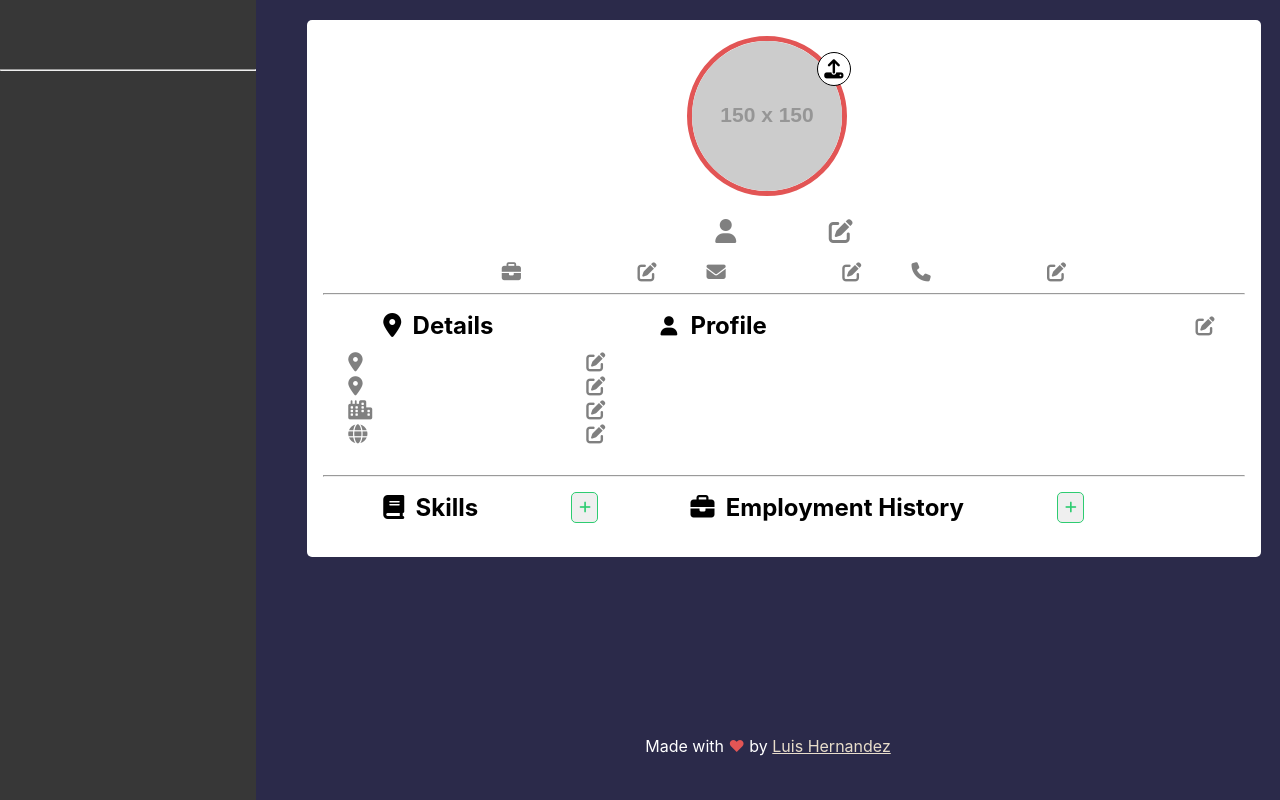
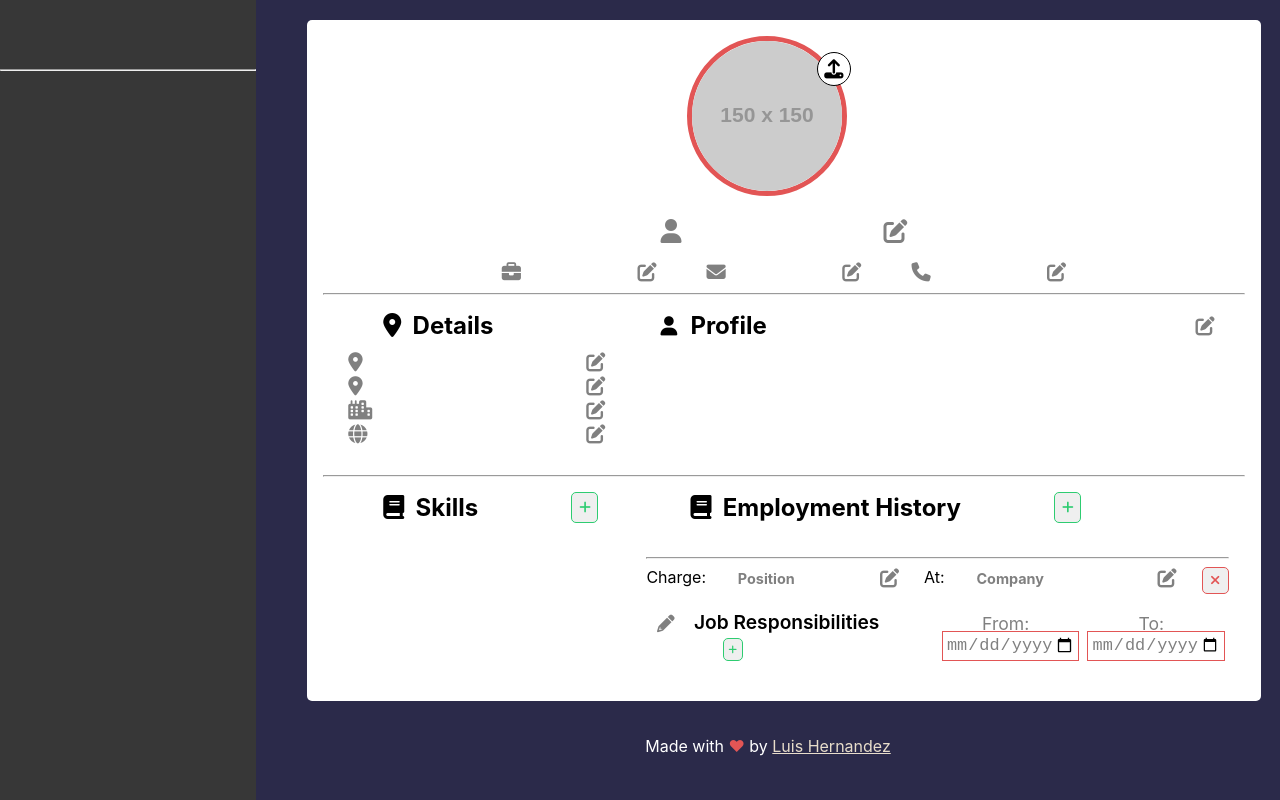
Before and after one commit to LuisHernandezCoding/cv-project-react, a React (Create React App) app: page / in a window 1280 px wide. Both pictures are taken after a click on the button 1070 px from the left and 507 px from the top of the page. Built offline with nearby package versions, Linux system fonts and the light colour scheme.

Commit message:
Added Employments Part with various fields

```diff
--- a/src/App.css
+++ b/src/App.css
@@ -10,6 +10,14 @@ aside.sidebar {
   min-height: 100vh;
   background-color: #373737;
   color: #fff;
+}
+
+.descriptionTitle {
+  font-weight: 600;
+  text-align: left;
+  width: 80%;
+  font-size: 1.2em;
+  margin-left: 1em;
 }
 
 aside.sidebar .title {
@@ -168,7 +176,7 @@ main .main__title {
   color: #fff;
 }
 
-.button.title {
+.titleButton {
   border: 1px solid #2ecc71;
   color: #2ecc71;
   cursor: pointer;
@@ -181,8 +189,34 @@ main .main__title {
   bottom: 0.3em;
 }
 
-.button.title:hover {
+.titleButton:hover {
   background-color: #000;
+  color: #fff;
+}
+
+.descriptionButton {
+  border: 1px solid #2ecc71;
+  color: #2ecc71;
+  cursor: pointer;
+  transition: all 0.3s ease;
+  border-radius: 5px;
+  margin: 0 0 0 3em;
+  padding: 0.5em;
+  font-size: 0.5em;
+}
+
+.button.employment.close {
+  width: 27px;
+  height: 27px;
+  border: 1px solid #e25555;
+  color: #e25555;
+  cursor: pointer;
+  transition: all 0.3s ease;
+  border-radius: 5px;
+}
+
+.button.employment.close:hover {
+  background-color: #e25555;
   color: #fff;
 }
 
@@ -206,6 +240,8 @@ main .main__title {
 .form .formIcon {
   position: relative;
   color: gray;
+  top: 3px;
+  font-size: 1.1em;
 }
 
 .form .formIcon.big.right {
@@ -279,7 +315,7 @@ main .main__title {
 }
 
 .form .formGroup.big {
-  width: 30%;
+  width: 90%;
   font-size: 1.7em;
   text-align: center;
 }
@@ -329,6 +365,29 @@ main .main__title {
 
 .form .field:hover {
   background-color: #ffd898;
+}
+
+input.date {
+  outline: none;
+  border: 1px transparent solid;
+  font-size: 1.3em;
+  padding: 0.2em;
+  color: gray;
+  background-color: transparent;
+  transition: all 0.3s ease;
+}
+
+input.date:hover {
+  background-color: #ffd898 !important;
+  border: 1px solid #ffc76d !important;
+}
+
+input.date.fail {
+  border: 1px solid #e25555;
+}
+
+input.date.success {
+  border: 1px solid #2ecc71;
 }
 
 .flex {
@@ -404,13 +463,16 @@ main .main__title {
   margin: 5em;
 }
 
+.mt-1 {
+  margin-top: 1em;
+}
+
 .is-block {
   display: block !important;
 }
 
 .is-half {
   width: 50%;
-  margin: 0.5em auto;
 }
 
 .is-third {
@@ -425,12 +487,10 @@ main .main__title {
 
 .is-quarter {
   width: 25%;
-  margin: 0.5em auto;
 }
 
 .is-three-quarter {
   width: 75%;
-  margin: 0.5em auto;
 }
 
 .slideInFromLeft {
@@ -569,6 +629,10 @@ main .main__title {
 
 .delay-9 {
   animation-delay: 3s;
+}
+
+.delay-10 {
+  animation-delay: 3.3s;
 }
 
 @keyframes opacityUp {
--- a/src/components/form/EmploymentFormInfo.js
+++ b/src/components/form/EmploymentFormInfo.js
@@ -0,0 +1,195 @@
+import React from 'react';
+
+import SimpleInput from '../helpers/SimpleInput';
+import SumableInput from '../helpers/SumableInput';
+import IconButton from '../helpers/IconButton';
+import DateInput from '../helpers/DateInput';
+
+export default class EmploymentFormInfo extends React.Component {
+  constructor(props) {
+    super(props);
+    this.state = {
+      employments: {},
+    };
+  }
+
+  componentDidMount() {
+    this.loadState();
+  }
+
+  componentDidUpdate() {
+    this.saveState();
+  }
+
+  saveState = () => {
+    const { employments } = this.state;
+    localStorage.setItem('employments', JSON.stringify(employments));
+  }
+
+  loadState = () => {
+    const employments = JSON.parse(localStorage.getItem('employments'));
+    if (employments) {
+      this.setState({ employments });
+    }
+  }
+
+  addEmployment = () => {
+    const { employments } = this.state;
+    const newEmployment = {
+      company: 'Company',
+      position: 'Position',
+      startDate: 'Start Date',
+      endDate: 'End Date',
+      descriptions: {},
+    };
+    this.setState(
+      {
+        employments: {
+          ...employments,
+          [Object.keys(employments).length]: newEmployment,
+        },
+      },
+    );
+  }
+
+  removeEmployment = (key) => {
+    const { employments } = this.state;
+    delete employments[key];
+    this.setState({ employments });
+  }
+
+  editEmployment = (key, name, value) => {
+    const { employments } = this.state;
+    employments[key][name] = value;
+    this.setState({ employments });
+  }
+
+  addDescription = (key, description) => {
+    const { employments } = this.state;
+    const { descriptions } = employments[key];
+    descriptions[description] = description;
+    this.setState({ employments });
+    setTimeout(() => {
+      const newDescription = document.getElementById(description);
+      newDescription.focus();
+    }, 0);
+  }
+
+  removeDescription = (key, id) => {
+    const { employments } = this.state;
+    const { descriptions } = employments[key];
+    delete descriptions[id];
+    this.setState({ employments });
+  }
+
+  editDescription = (key, id, value) => {
+    const { employments } = this.state;
+    const { descriptions } = employments[key];
+    descriptions[id] = value;
+    if (id !== value) {
+      descriptions[value] = descriptions[id];
+      delete descriptions[id];
+    }
+    if (id === 'New Description' || value === '') {
+      delete descriptions[id];
+    }
+    this.setState({ employments });
+  }
+
+  render() {
+    const { employments } = this.state;
+    return (
+      <div>
+        <span className="profileTitle">
+          <span className="icon">
+            <i className="fas fa-book" />
+          </span>
+          &nbsp;
+          Employment History
+          <IconButton
+            className="titleButton"
+            onClick={this.addEmployment}
+            icon="fas fa-plus"
+          />
+        </span>
+        <br />
+        <br />
+        {Object.keys(employments).map((key) => (
+          <div key={key} className="p-1">
+            <hr />
+            <div className="flex">
+              <div className="is-half flex">
+                <span>Charge: </span>
+                <SimpleInput
+                  size="medium"
+                  defaultValue="Position"
+                  icon=""
+                  callback={(value) => this.editEmployment(key, 'position', value)}
+                  actualValue={employments[key].position}
+                />
+              </div>
+              <div className="is-half flex">
+                <span>At: </span>
+                <SimpleInput
+                  size="medium"
+                  defaultValue="Company"
+                  icon=""
+                  callback={(value) => this.editEmployment(key, 'company', value)}
+                  actualValue={employments[key].company}
+                />
+              </div>
+              <div>
+                <IconButton
+                  className="button employment close"
+                  onClick={() => this.removeEmployment(key)}
+                  icon="fas fa-times"
+                />
+              </div>
+            </div>
+            <div className="flex mt-1">
+              <div className="is-half flex">
+                <span className="formIcon big"><i className="fas fa-pencil" /></span>
+                <div className="descriptionTitle">
+                  Job Responsibilities
+                  <IconButton
+                    className="descriptionButton"
+                    onClick={() => this.addDescription(key, 'New Description')}
+                    icon="fas fa-plus"
+                  />
+                </div>
+              </div>
+              <div className="is-half flex">
+                <DateInput
+                  actualValue={employments[key].startDate}
+                  callback={(value) => this.editEmployment(key, 'startDate', value)}
+                  defaultValue="Start Date"
+                  prefix="From: "
+                  dateRange="past"
+                />
+                <DateInput
+                  actualValue={employments[key].endDate}
+                  callback={(value) => this.editEmployment(key, 'endDate', value)}
+                  defaultValue="End Date"
+                  prefix="To: "
+                  dateRange="past"
+                />
+              </div>
+            </div>
+            <div>
+              {Object.keys(employments[key].descriptions).map((id) => (
+                <SumableInput
+                  key={id}
+                  inputId={id}
+                  inputName={employments[key].descriptions[id]}
+                  defaultValue="New Description"
+                  removeInput={(value) => this.removeDescription(key, value)}
+                  editInput={(value) => this.editDescription(key, id, value)}
+                />
+              ))}
+            </div>
+          </div>
+        ))}
+      </div>
+    );
+  }
+}
--- a/src/components/form/Form.js
+++ b/src/components/form/Form.js
@@ -2,7 +2,7 @@ import React from 'react';
 import ProfileImagePicker from '../helpers/ProfileImagePicker';
 import BasicFormInfo from './BasicFormInfo';
 import SkillsFormInfo from './SkillsFormInfo';
-import IconButton from '../helpers/IconButton';
+import EmploymentFormInfo from './EmploymentFormInfo';
 
 export default function Form() {
   return (
@@ -12,23 +12,11 @@ export default function Form() {
           <ProfileImagePicker />
           <BasicFormInfo />
           <div className="flex">
-            <div className="is-third slideInFromTop delay-9">
+            <div className="is-third slideInFromLeft delay-10">
               <SkillsFormInfo />
             </div>
-            <div className="is-two-third slideInFromTop delay-9">
-              <span className="profileTitle">
-                <span className="icon">
-                  <i className="fas fa-briefcase" />
-                </span>
-                &nbsp;
-                Employment History
-                <IconButton
-                  className="button title"
-                  onClick={() => null}
-                  icon="fas fa-plus"
-                />
-              </span>
-              <br />
+            <div className="is-two-third slideInFromBottom delay-10">
+              <EmploymentFormInfo />
             </div>
           </div>
         </div>
--- a/src/components/form/SkillsFormInfo.js
+++ b/src/components/form/SkillsFormInfo.js
@@ -68,7 +68,7 @@ export default class SkillsFormInfo extends React.Component {
           &nbsp;
           Skills
           <IconButton
-            className="button title"
+            className="titleButton"
             onClick={() => this.addSkill('New Skill')}
             icon="fas fa-plus"
           />
--- /dev/null
+++ b/src/components/helpers/DateInput.js
@@ -0,0 +1,79 @@
+import React from 'react';
+import PropTypes from 'prop-types';
+
+export default class DateInput extends React.Component {
+  componentDidMount() {
+    this.loadState();
+  }
+
+  loadState = () => {
+    const { defaultValue, callback, actualValue } = this.props;
+
+    if (actualValue || actualValue !== null) {
+      return;
+    }
+    callback(defaultValue);
+  }
+
+  onUpdate = (e) => {
+    const { defaultValue, callback } = this.props;
+    const { value } = e.target;
+    if (value === '' || value === ' ') {
+      e.target.value = defaultValue;
+      callback(defaultValue);
+      return;
+    }
+    callback(value);
+  }
+
+  render() {
+    const {
+      defaultValue,
+      prefix,
+      actualValue,
+      dateRange,
+    } = this.props;
+
+    let status = 'success';
+    if (
+      actualValue === ''
+      || actualValue === ' '
+      || actualValue === undefined
+      || actualValue === null
+      || actualValue === defaultValue
+    ) {
+      status = 'fail';
+    }
+
+    const today = new Date().toISOString().split('T')[0];
+    let [min, max] = [today, '2100-01-01'];
+    if (dateRange === 'past') {
+      [min, max] = ['1900-01-01', today];
+    }
+
+    return (
+      <div className="is-fullWidth">
+        <span className={`formIcon left ${status}`}>
+          {prefix}
+        </span>
+        &nbsp;
+        <input
+          type="date"
+          className={`date ${status}`}
+          onChange={this.onUpdate}
+          value={actualValue}
+          min={min}
+          max={max}
+        />
+      </div>
+    );
+  }
+}
+
+DateInput.propTypes = {
+  actualValue: PropTypes.string.isRequired,
+  defaultValue: PropTypes.string.isRequired,
+  prefix: PropTypes.string.isRequired,
+  dateRange: PropTypes.string.isRequired,
+  callback: PropTypes.func.isRequired,
+};
```
